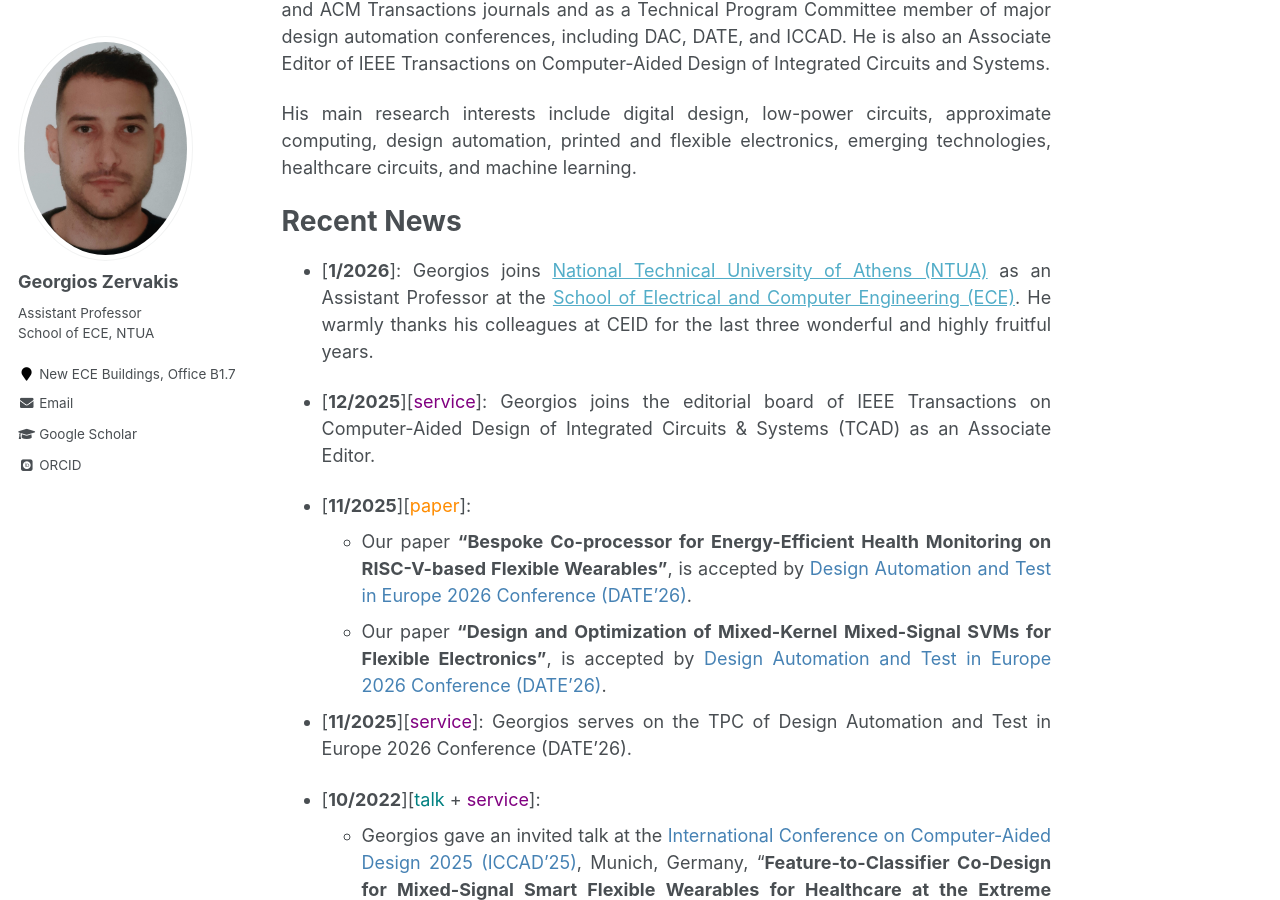
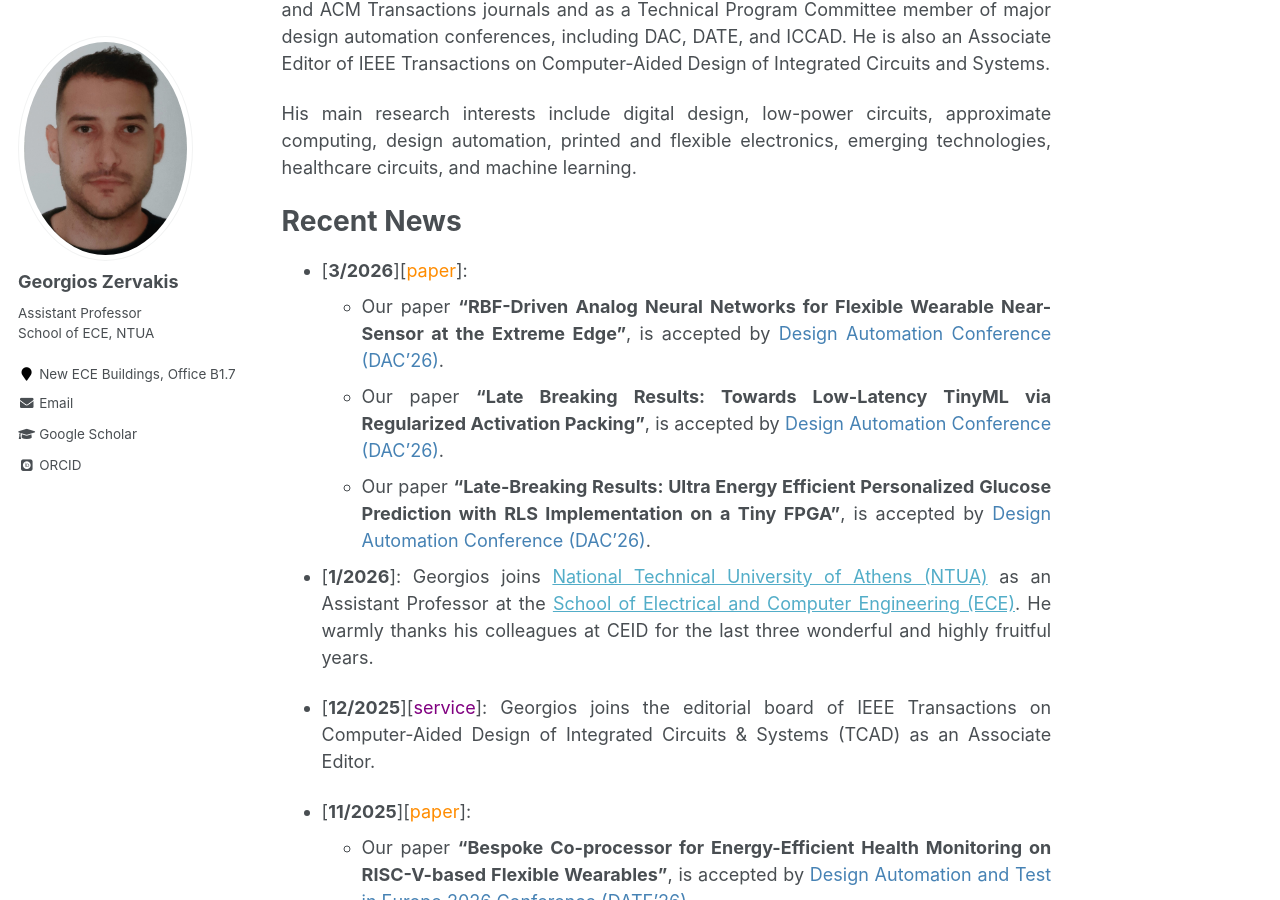
Before and after one commit to giozerv/giozerv.github.io, a Jekyll site: the page built from _pages/about.md, in a window 1280 px wide and 900 px high, scrolled down 589 px. Built offline with Jekyll 4.4.1, drawn with Linux system fonts in a browser that asks for light colours; some web fonts are replaced.

Commit message:
Update about.md

```diff
--- a/_pages/about.md
+++ b/_pages/about.md
@@ -28,6 +28,11 @@ His main research interests include digital design, low-power circuits, approxim
 
 Recent News
 ===
+
+* [**3/2026**][<span style="color:darkorange">paper</span>]:
+  * Our paper **"RBF-Driven Analog Neural Networks for Flexible Wearable Near-Sensor at the Extreme Edge"**, is accepted by <span style="color:SteelBlue">Design Automation Conference (DAC'26)</span>.
+  * Our paper **"Late Breaking Results: Towards Low-Latency TinyML via Regularized Activation Packing"**, is accepted by <span style="color:SteelBlue">Design Automation Conference (DAC'26)</span>.
+  * Our paper **"Late-Breaking Results: Ultra Energy Efficient Personalized Glucose Prediction with RLS Implementation on a Tiny FPGA"**, is accepted by <span style="color:SteelBlue">Design Automation Conference (DAC'26)</span>.
 
 * \[**1/2026**\]: Georgios joins [National Technical University of Athens (NTUA)](https://www.ntua.gr/en/) as an Assistant Professor at the [School of Electrical and Computer Engineering (ECE)](https://www.ece.ntua.gr/en). He warmly thanks his colleagues at CEID for the last three wonderful and highly fruitful years.
 
```
